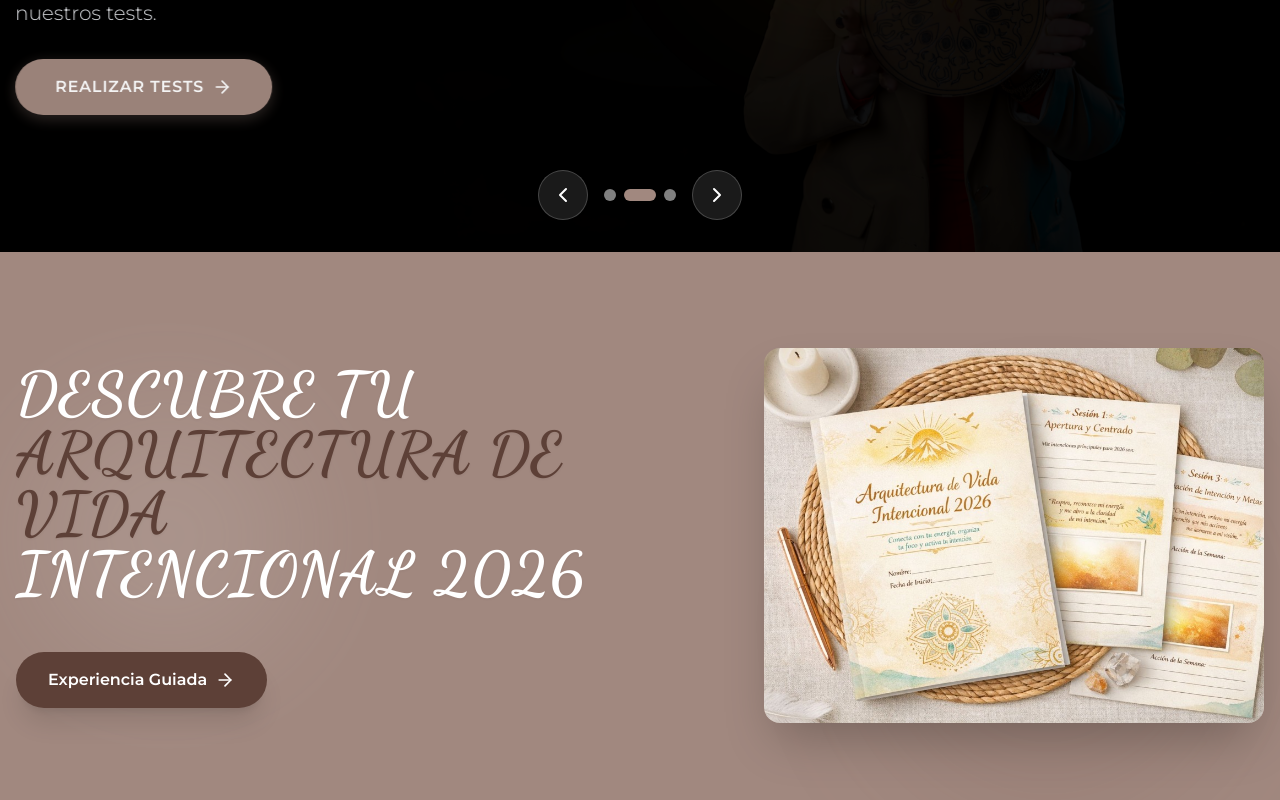
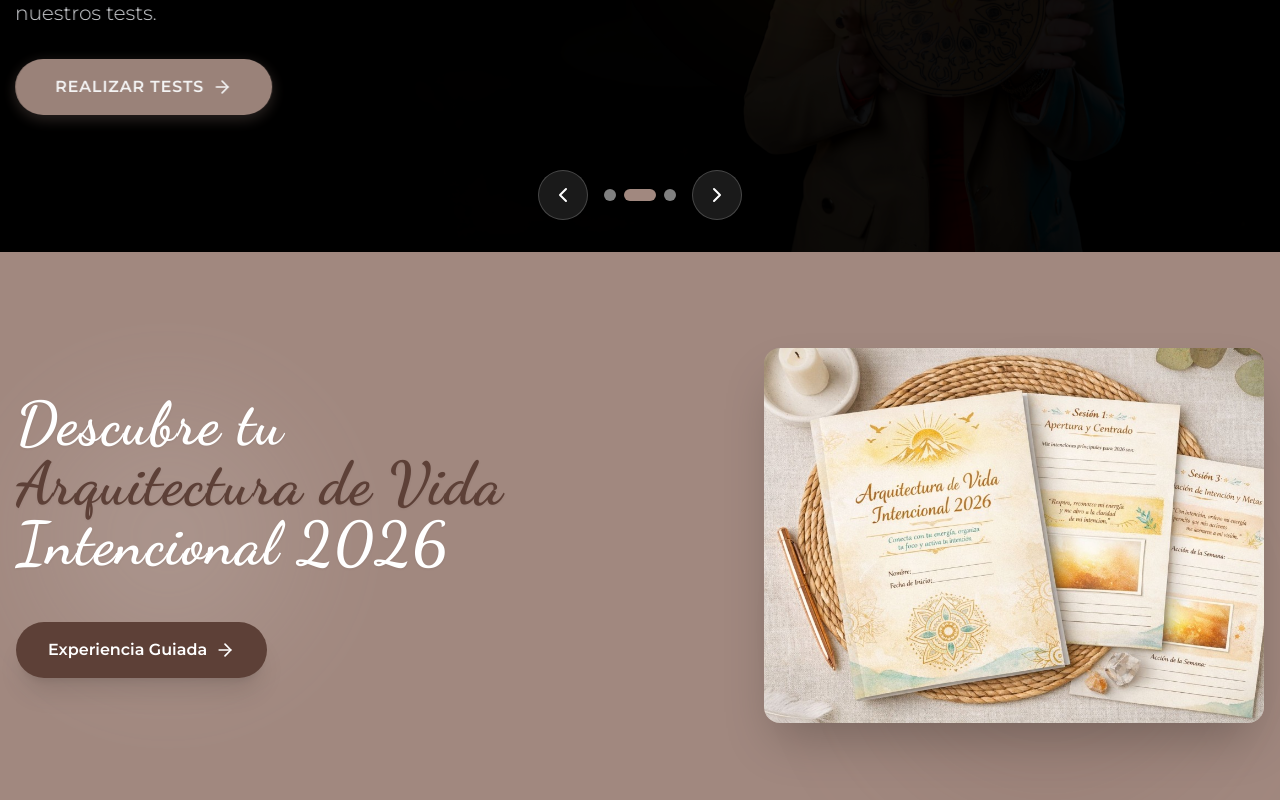
Before and after one commit to yelitzerangeloficialweb-max/yelitze-rangel-web, a Next.js app: page / in a window 1280 px wide. Shown: the part 468-1268 px from the top of the page. Built offline with nearby package versions, Linux system fonts and the light colour scheme; a web font is replaced by a local one.

Commit message:
fix: update promo banner text casing

```diff
--- a/components/home/PromotionalBanner.tsx
+++ b/components/home/PromotionalBanner.tsx
@@ -19,9 +19,9 @@ export default function PromotionalBanner() {
                     {/* Text Content */}
                     <div className="text-center lg:text-left space-y-8 animate-fade-in">
                         <h2 className="text-4xl md:text-5xl lg:text-6xl font-heading font-bold leading-tight text-white drop-shadow-sm">
-                            DESCUBRE TU <br />
-                            <span className="text-[var(--color-primary)]">ARQUITECTURA DE VIDA</span> <br />
-                            <span>INTENCIONAL 2026</span>
+                            Descubre tu <br />
+                            <span className="text-[var(--color-primary)]">Arquitectura de Vida</span> <br />
+                            <span>Intencional 2026</span>
                         </h2>
 
                         <div className="pt-4 flex justify-center lg:justify-start">
```
